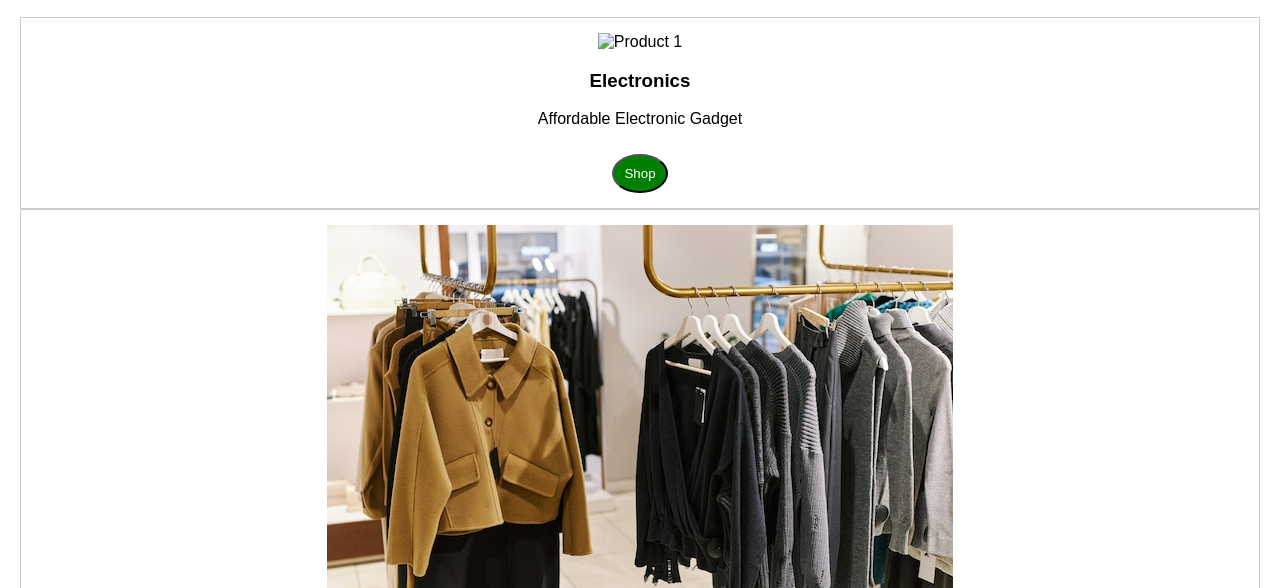
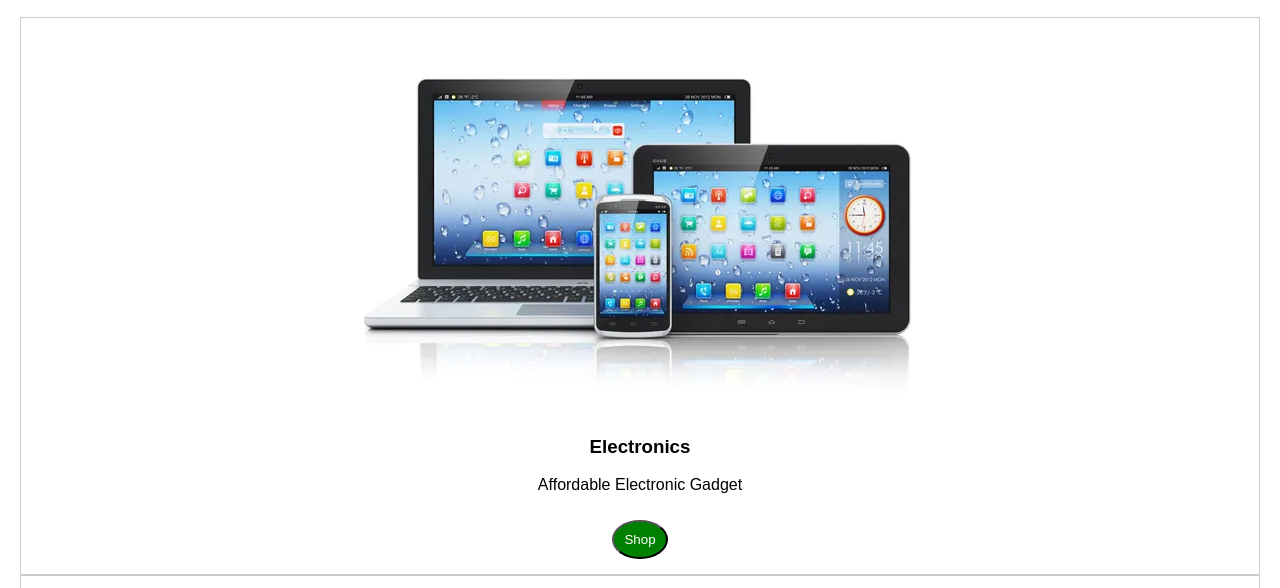
Before and after one commit to Coach-Bamie/Bamistor, a plain HTML site: page index.html in a window 1280 px wide. Shown: the part 191-779 px from the top of the page. Drawn offline with Linux system fonts and the light colour scheme; files whose address does not match are found by name.

Commit message:
Update index.html

```diff
--- a/index.html
+++ b/index.html
@@ -212,7 +212,7 @@ form button:hover {
             <h2>Featured Products</h2>
             <div class="product-grid">
                 <div class="product-item">
-                    <img src="image/elect3.jpg" alt="Product 1">
+                    <img src="bamistor/elect3.jpg" alt="Product 1">
                     <h3>Electronics</h3>
                     <p>Affordable Electronic Gadget</p>
                     <button>Shop</button>
```
